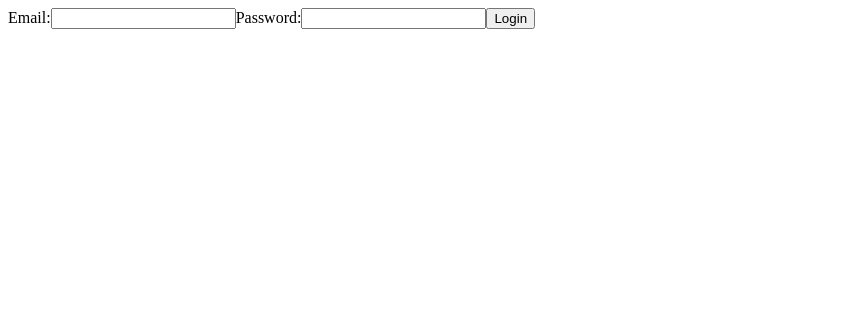
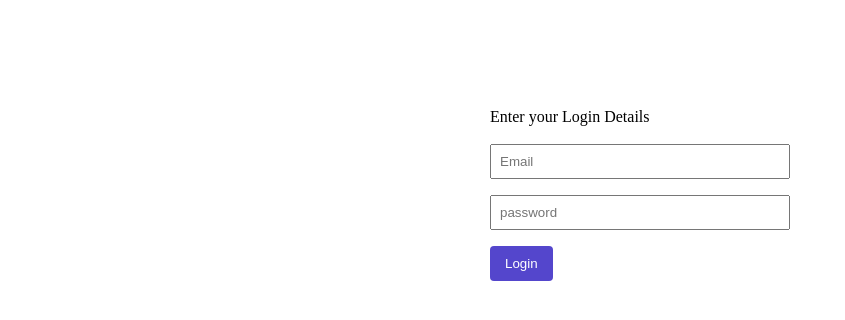
Before and after one commit to jafan-mulama/library, a Vue app in the folder booksfrontend/: page /login in a window 1280 px wide. Shown: the top 320 px of the page, without its empty margins (0-845 px from the left). Built offline with nearby package versions, Linux system fonts and the light colour scheme.

Commit message:
added some css to login

```diff
--- a/booksfrontend/src/components/UserLogin.vue
+++ b/booksfrontend/src/components/UserLogin.vue
@@ -1,13 +1,15 @@
 <template>
-    <form @submit.prevent="login">
-        <label htmlFor="email">Email:</label>
-        <input type="email" v-model="loginData.email" required>
+    <div class="login-container">
+        <form @submit.prevent="login" class="login-form">
+            <label >Enter your Login Details</label>
+            <br /> <br />
+            <input type="email" v-model="loginData.email" required class="input-field" placeholder="Email">
+            <br />
+            <input type="password" v-model="loginData.password" required class="input-field" placeholder="password">
 
-        <label htmlFor="password">Password:</label>
-        <input type="password" v-model="loginData.password" required>
-
-        <button type="submit">Login</button>
-    </form>
+            <button type="submit" class="login-button">Login</button>
+        </form>
+    </div>
 </template>
 
 <script>
@@ -55,5 +57,33 @@ export default {
 </script>
 
 <style scoped>
-/* Add your styles here */
+
+.login-container {
+    display: flex;
+    justify-content: center;
+    align-items: flex-start; /* Align to the top of the container */
+    height: 100vh; /* Set the height of the container to 100% of the viewport height */
+}
+
+.login-form {
+    max-width: 300px;
+    width: 100%;
+    margin-top: 100px; /* Adjust this value to control the distance from the top */
+}
+
+.input-field {
+    width: 100%;
+    padding: 8px;
+    margin-bottom: 16px;
+    box-sizing: border-box;
+}
+
+.login-button {
+    background-color: #5446cc;
+    color: white;
+    padding: 10px 15px;
+    border: none;
+    border-radius: 4px;
+    cursor: pointer;
+}
 </style>
```
